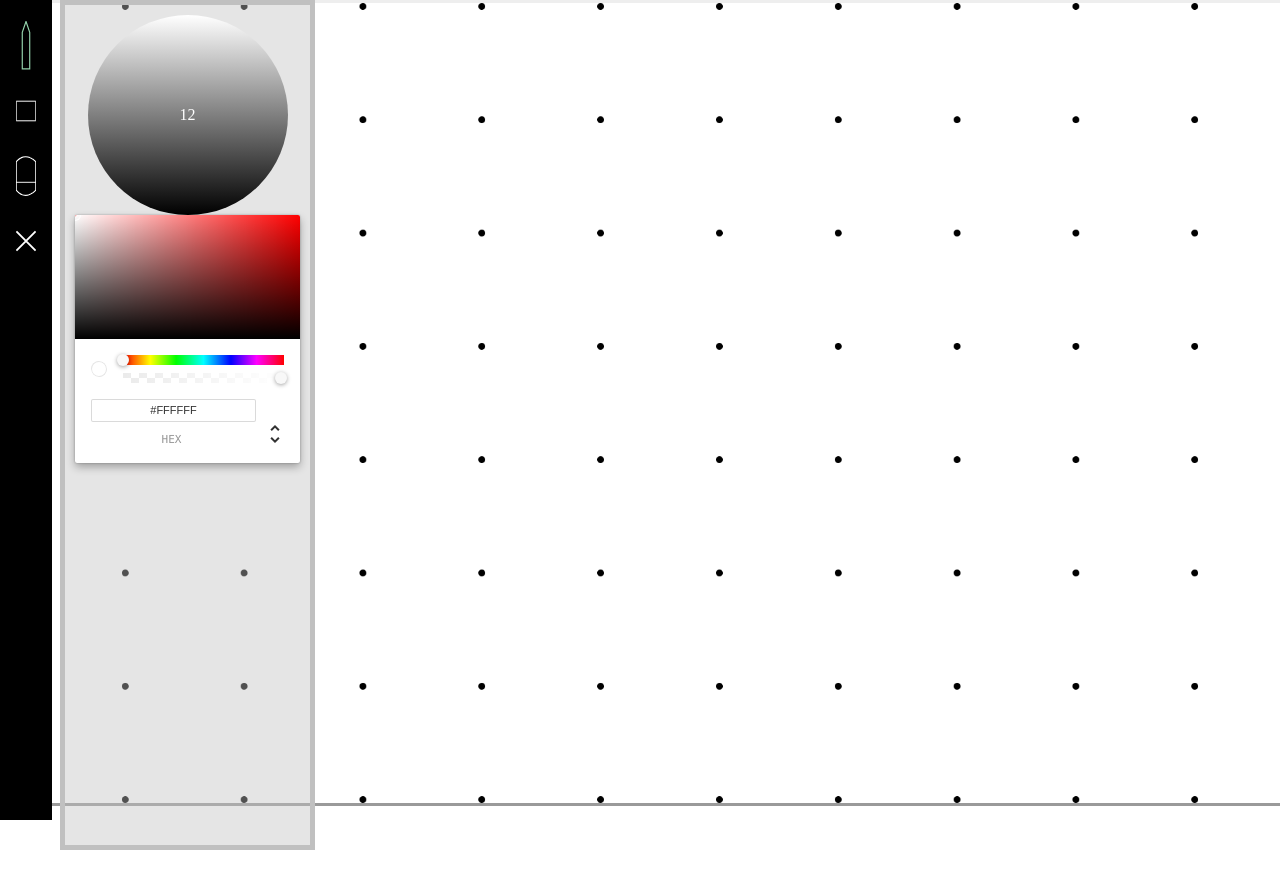
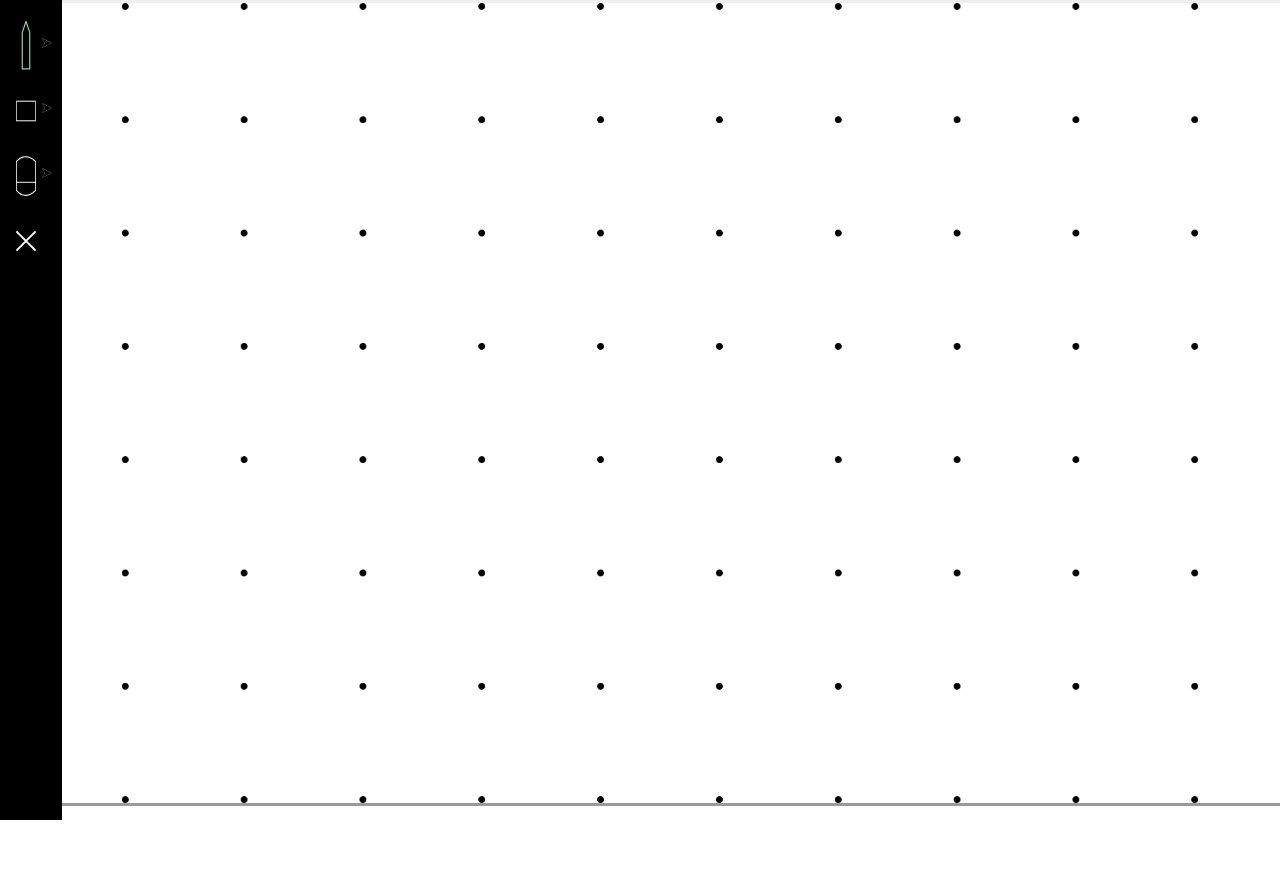
Before and after one commit to pereman2/whiteboard, a React (Create React App) app: page / in a window 1280 px wide. Shown: the top 888 px of the page. Built offline with nearby package versions, Linux system fonts and the light colour scheme.

Commit message:
added arrow config opener

```diff
--- a/src/UI/Board.css
+++ b/src/UI/Board.css
@@ -18,7 +18,7 @@
     background-color: black;
     position: absolute;
 }
-.brush-config {
+.config {
     border-style: solid;
     border-color: silver;
     background-color: rgba(192, 192, 192, 0.418);
@@ -36,7 +36,7 @@ svg{
     width: 20px;
     max-height: 50px;
 }
-.toolbar > button {
+button {
     background-color: black;
     border-style: none;
 }
@@ -44,3 +44,14 @@ svg{
     stroke: white;
     stroke-width: 5px;
 }
+.tool-container {
+    display: flex;
+    align-items: center;
+}
+.toolarrow {
+    width: 10px;
+    height: 10px;
+}
+.toolarrow:hover {
+    transform: translateX(3px);
+}
--- a/src/UI/Board.js
+++ b/src/UI/Board.js
@@ -5,6 +5,8 @@ import rubber from '../resources/svgs/Rubber.svg';
 import form from '../resources/svgs/Form.svg';
 import CircleWidth from './CircleWidth';
 import ColorPicker from './ColorPicker';
+import arrow from '../resources/background/Arrowwhite.png';
+
 var brushConfig = {
     width: 12,
     color: 'black',
@@ -63,16 +65,14 @@ class Board extends React.Component {
         });
     }
     componentDidMount() {
-        console.log(brushConfig);
         this.setState({
             canvas: document.querySelector('#Board'),
             lastTool: document.querySelector('#Brush'),
         });
         document.querySelector('#Brush').style.stroke = '#94d3ac';
         var toolbar = document.querySelector('.toolbar');
-        document.querySelector('.brush-config').style.height = toolbar.offsetHeight + 'px';
-        //document.querySelector('.brush-config').style.width = toolbar.offsetWidth + 'px';
-        console.log(toolbar.offsetHeight)
+        document.querySelector('.config').style.height = toolbar.offsetHeight + 'px';
+        this.hideConfig();
         this.setListeners();
     }
     setListeners = () => {
@@ -85,6 +85,7 @@ class Board extends React.Component {
     }
 
     mouseDown = event => {
+        this.hideConfig();
         this.setState({ isDown: true });
         this.setState({
             ctx: this.state.canvas.getContext('2d'),
@@ -214,17 +215,59 @@ class Board extends React.Component {
         }
 
     }
+    hideConfig = () => {
+        var configs = document.querySelectorAll('.config');
+        configs.forEach(element => {
+           element.style.display = 'none';
+        });
+    }
+    /**
+     * Handler evento cuando se hace click a la flecha para abrir opciones de una
+     * herramienta
+     * @param {event} event
+     */
+    handleArrowOpen = event => {
+        this.hideConfig();
+        switch (event.target.id) {
+            case 'brush-arrow':
+                var config = document.querySelector('#brush-config');
+                config.style.display = 'inherit';
+                break;
+            case 'eraser-arrow':
+                var config = document.querySelector('#eraser-config');
+                config.style.display = 'inherit';
+                break;
+            case 'form-arrow':
+                var config = document.querySelector('#form-config');
+                config.style.display = 'inherit';
+                break;
+        }
+
+    }
     render() {
         return (
             <div className="Board">
                 <canvas id="Board" height='800px' width='1500px'></canvas>
-                <div className='brush-config'>
+                <div id='brush-config' className='config'>
+                    <CircleWidth onValueChange={(e) => { this.handleWidthChange(e); }}
+                        width={this.state.brush.width}
+                    />
+                    <ColorPicker onColorChange={(color) => {this.handleColorChange(color);}} />
+                </div>
+                <div id='form-config' className='config'>
+                    <CircleWidth onValueChange={(e) => { this.handleWidthChange(e); }}
+                        width={this.state.brush.width}
+                    />
+                    <ColorPicker onColorChange={(color) => {this.handleColorChange(color);}} />
+                </div>
+                <div id='eraser-config' className='config'>
                     <CircleWidth onValueChange={(e) => { this.handleWidthChange(e); }}
                         width={this.state.brush.width}
                     />
                     <ColorPicker onColorChange={(color) => {this.handleColorChange(color);}} />
                 </div>
                 <div className='toolbar'>
+                    <div className='tool-container'>
                         <button onClick={(e) => { this.setTool(e, 'Brush'); }}>
                             <svg width="42" height="215" viewBox="0 0 42 215" fill="none" xmlns="http://www.w3.org/2000/svg">
                                 <g filter="url(#filter0_d)">
@@ -243,14 +286,19 @@ class Board extends React.Component {
                                 </defs>
                             </svg>
                         </button>
+                        <img src={arrow} onClick={(e) => { this.handleArrowOpen(e); }} className='toolarrow' id='brush-arrow'></img>
+                    </div>
+                    <div className='tool-container'>
                         <button onClick={(e) => { this.setTool(e, 'Form'); }}>
                             <svg width="102" height="102" viewBox="0 0 102 102" fill="none" xmlns="http://www.w3.org/2000/svg">
                                 <path id='Form' className='tool' d="M101 1H1V101H101V1Z" stroke="black" />
                             </svg>
                         </button>
+                        <img src={arrow} onClick={(e) => { this.handleArrowOpen(e); }} className='toolarrow' id='form-arrow'></img>
+                    </div>
 
-                    <button onClick={(e) => { this.setTool(e, 'Eraser'); }}>
-                        <svg width="91" height="179" viewBox="0 0 91 179" fill="none" xmlns="http://www.w3.org/2000/svg">
+                    <div className='tool-container'>
+                        <button onClick={(e) => { this.setTool(e, 'Eraser'); }}> <svg width="91" height="179" viewBox="0 0 91 179" fill="none" xmlns="http://www.w3.org/2000/svg">
                             <g filter="url(#filter0_i)">
                                 <path id='Eraser' className='tool' d="M1 118V24C47 -27 90 24 90 24V118M1 118V154C45.5 207 90 154 90 154V118M1 118H90" stroke="black" />
                             </g>
@@ -268,11 +316,15 @@ class Board extends React.Component {
                             </defs>
                         </svg>
                         </button>
+                        <img src={arrow} onClick={(e) => { this.handleArrowOpen(e); }} className='toolarrow' id='eraser-arrow'></img>
+                    </div>
+                    <div className='tool-container'>
                         <button onClick={(e) => { this.reset(e) }}>
                             <svg width="52" height="52" viewBox="0 0 52 52" fill="none" xmlns="http://www.w3.org/2000/svg">
                                 <path id='removeall' className='tool' d="M1 1L51 51M1 51L51 1" stroke="black" />
                             </svg>
                         </button>
+                    </div>
                 </div>
             </div>
 
```
Also changed, not shown: src/resources/background/Arrow.png (added), src/resources/background/Arrowwhite.png (added). Lines whose indentation alone changed are shown as unchanged.
